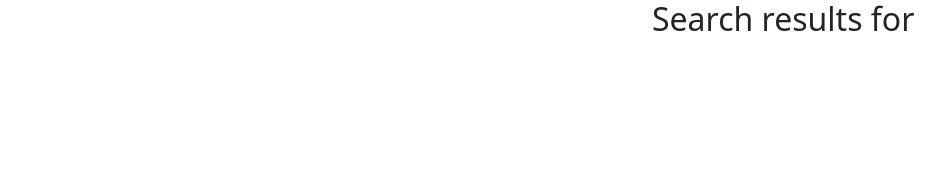
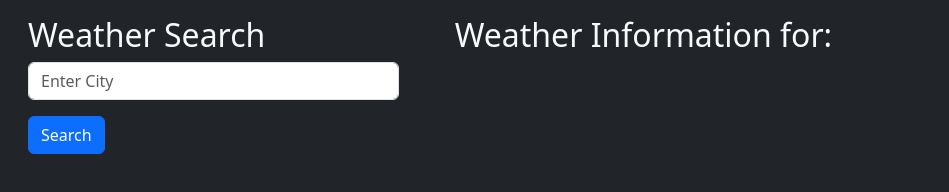
Before and after one commit to TruTechDad/weather-wizard, a plain HTML site: page index.html in a window 1280 px wide. Shown: the whole page, without its empty margins (0-949 px from the left). Drawn offline with nearby package versions, Linux system fonts and the light colour scheme.

Commit message:
Added the weather search section and button and weather info area

```diff
--- a/index.html
+++ b/index.html
@@ -5,18 +5,26 @@
     <meta name="viewport" content="width=device-width, initial-scale=1.0">
     <script src="./script.js"></script>
     <link href="https://cdn.jsdelivr.net/npm/bootstrap@5.3.2/dist/css/bootstrap.min.css" rel="stylesheet" integrity="sha384-T3c6CoIi6uLrA9TneNEoa7RxnatzjcDSCmG1MXxSR1GAsXEV/Dwwykc2MPK8M2HN" crossorigin="anonymous">
-    <title>Weather Wizard Dashboard</title>
+    <title>Weather Wizard</title>
 </head>
 <body>
-    <main class="container-fluid">
+    <main class="container-fluid bg-dark text-light min-vh-100">
         <div class="row">
-            <div class="col col md-4">
-
+            <div class="col col-md-4">
+                <div class="p-3">
+                    <h2>Weather Search</h2>
+                    <form id="weather-search">
+                        <div class="mb-3">
+                            <input type="text" placeholder="Enter City" class="form-control" id="city" name="city">
+                        </div>
+                        <button type="submit" class="btn btn-primary">Search</button>
+                    </form>
+                </div>
             </div>
-            <div class="col col md-8">
-                <h2>Search results for </h2>
-                <div class="results">
-
+            <div class="col col-md-8">
+                <div class="p-3">
+                    <h2>Weather Information for: <span id="city-name"></span></h2>
+                    <div id="weather-results"></div>
                 </div>
             </div>
         </div>
--- a/script.js
+++ b/script.js
@@ -1 +1 @@
-console.log("Hello, World!")
+console.log("Hellop");
```
